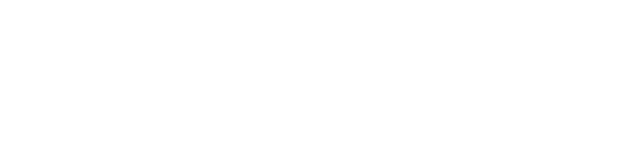
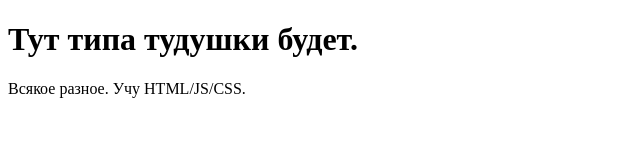
Before and after one commit to DarthKitsune/html.local, a plain HTML site: page index.html in a window 1280 px wide. Shown: the whole page, without its empty margins (0-640 px from the left). Drawn offline with Linux system fonts and the light colour scheme.

Commit message:
second commit

```diff
--- a/index.html
+++ b/index.html
@@ -2,9 +2,13 @@
 <html lang="en">
 <head>
     <meta charset="UTF-8">
-    <title></title>
+    <title>Todo</title>
 </head>
 <body>
+<header>
+    <h1>Тут типа тудушки будет.</h1>
+    <p>Всякое разное. Учу HTML/JS/CSS.</p>
+</header>
 
 </body>
 </html>
```
Also changed, not shown: 1 other file.
